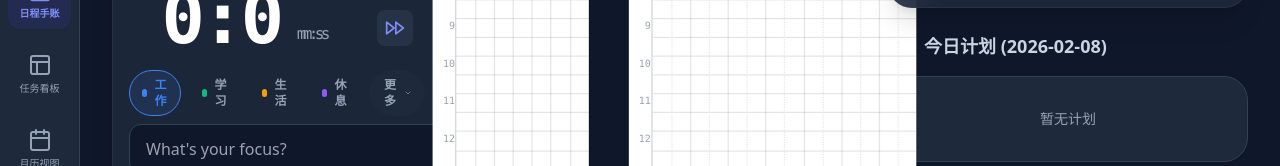
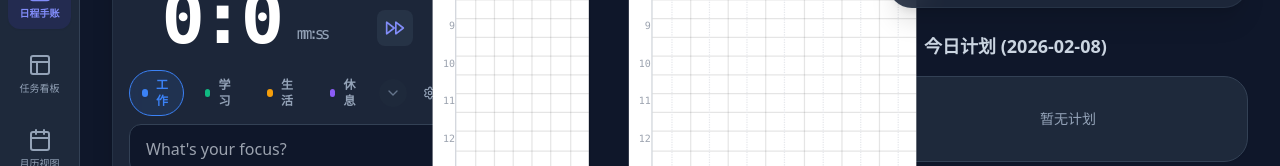
Before and after one commit to YikSuen-hu/timeflow-weeks, a React (Vite) app: page / in a window 1280 px wide. Shown: the part 126-292 px from the top of the page. Built offline with nearby package versions, Linux system fonts and the light colour scheme.

Commit message:
Auto-deploy: 2026-02-09 周一  9-46-22.32

```diff
--- a/src/App.jsx
+++ b/src/App.jsx
@@ -329,10 +329,10 @@ const CategorySelector = ({ categories, selectedId, onSelect, onOpenSettings })
         <div className="relative" ref={dropdownRef}>
           <button
             onClick={() => setIsDropdownOpen(!isDropdownOpen)}
-            className={`px-3 py-1.5 rounded-full text-xs font-bold transition-all border flex items-center gap-1.5
-              ${isDropdownOpen ? 'bg-indigo-50 text-indigo-600 border-indigo-200' : 'bg-slate-100 dark:bg-slate-800 text-slate-500 dark:text-slate-400 border-transparent hover:bg-slate-200 dark:hover:bg-slate-700'}`}
+            className={`w-7 h-7 rounded-full text-xs font-bold transition-all border flex items-center justify-center
+              ${isDropdownOpen ? 'bg-indigo-50 text-indigo-600 border-indigo-200' : 'bg-slate-100 dark:bg-slate-800 text-slate-400 dark:text-slate-500 border-transparent hover:bg-slate-200 dark:hover:bg-slate-700'}`}
           >
-            更多 <ChevronDown size={12} className={`transition-transform ${isDropdownOpen ? 'rotate-180' : ''}`} />
+            <ChevronDown size={16} className={`transition-transform ${isDropdownOpen ? 'rotate-180' : ''}`} />
           </button>
 
           {isDropdownOpen && (
```
Also changed, not shown: 4 other files (tests, documents, lock files or other folders).
